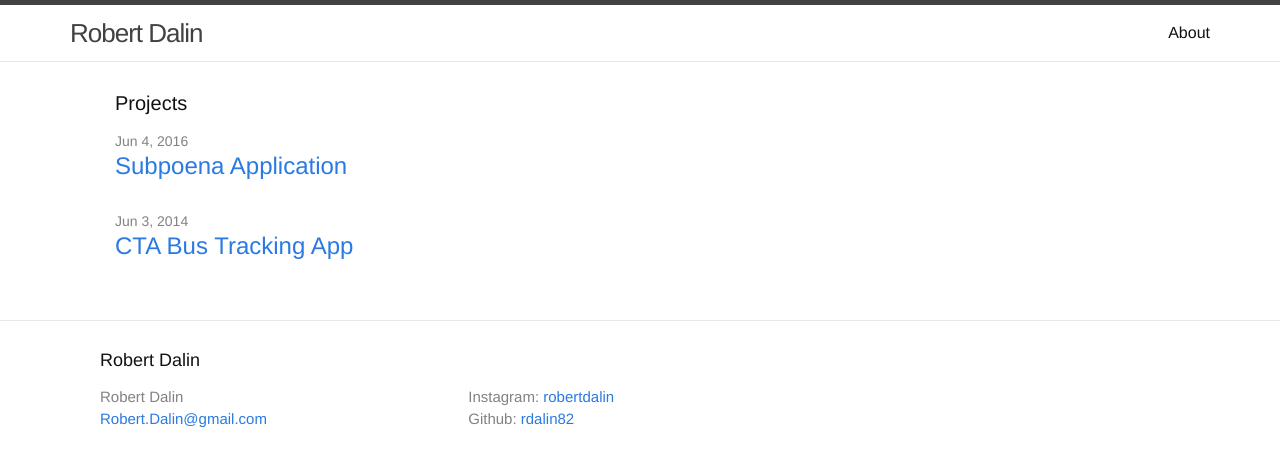
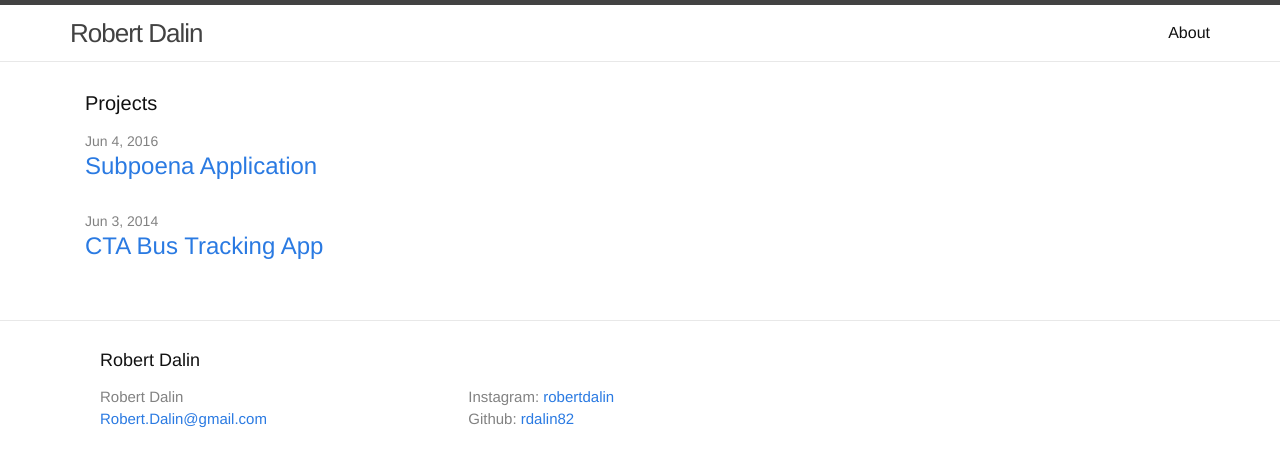
Before and after one commit to rdalin82/rdalin82.github.io, a Jekyll site: the page built from index.html, in a window 1280 px wide. Shown: the top 467 px of the page. Built offline with Jekyll 4.4.1, drawn with Linux system fonts in a browser that asks for light colours.

Commit message:
changing wrapper to container to make it more boostrap like

```diff
--- a/_layouts/default.html
+++ b/_layouts/default.html
@@ -8,7 +8,8 @@
     {% include header.html %}
 
     <div class="page-content">
-      <div class="wrapper">
+      <div class="container">
+      <!-- <div class="wrapper"> -->
         {{ content }}
       </div>
     </div>
```
